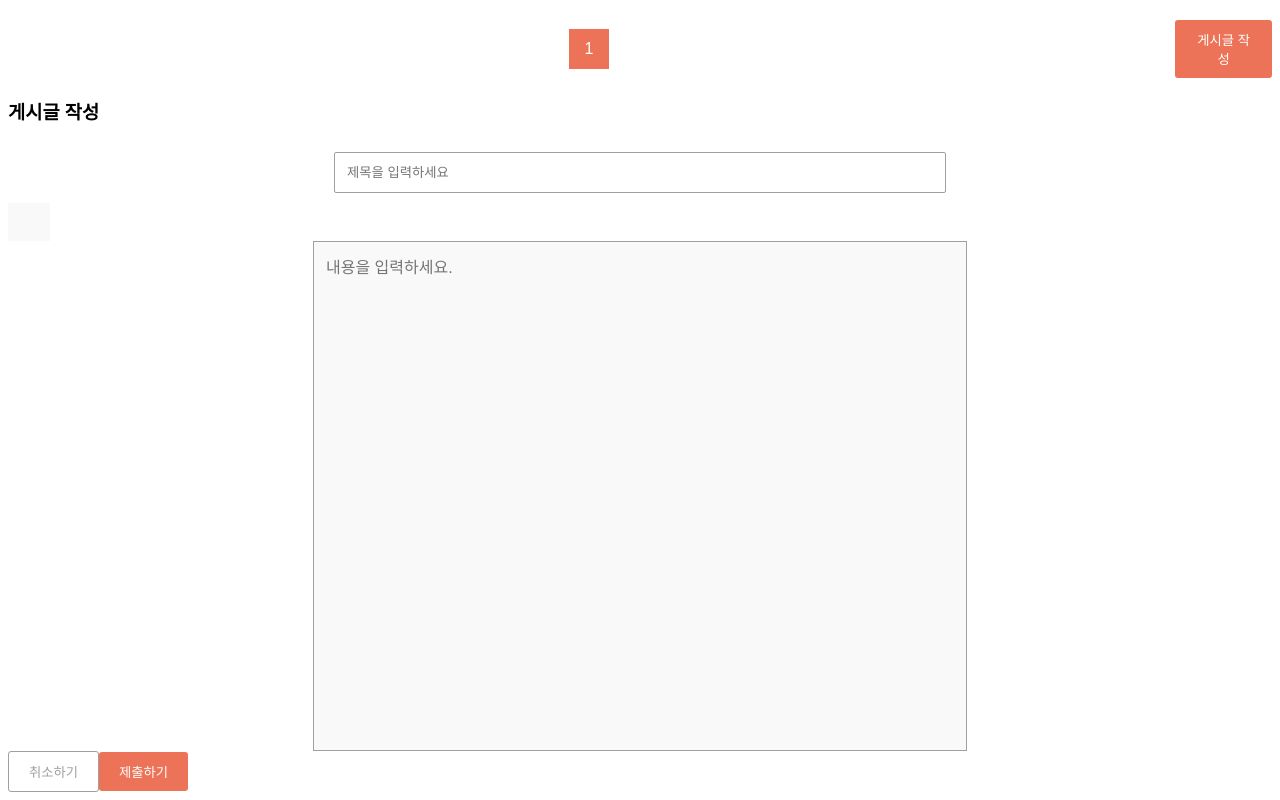
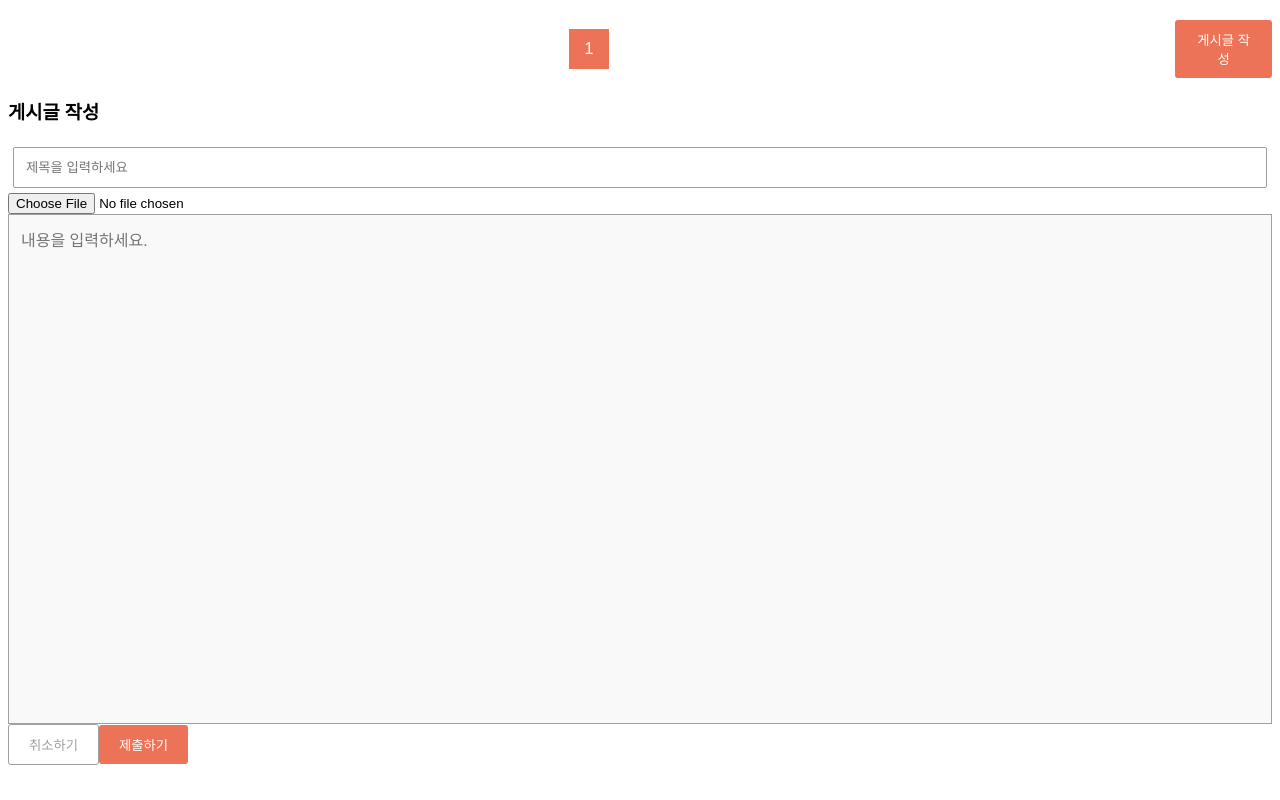
Before and after one commit to Seol-and-children/byeolbyeol-coffee-frontend, a React (Create React App) app: page /review-write in a window 1280 px wide. Shown: the part 522-1322 px from the top of the page. After the commit the page ends 1295 px from the top, so only its background shows below. Built offline with nearby package versions, Linux system fonts and the light colour scheme; no server answers.

Commit message:
[Review] ReviewItem 수정

```diff
--- a/src/css/ReviewItem.css
+++ b/src/css/ReviewItem.css
@@ -4,8 +4,3 @@
 body {
     font-family: 'NanumGothic', sans-serif;
   }
-
-.review-item-container {
-    display: flex;
-    align-items: center;
-  }
--- a/src/css/ReviewList.css
+++ b/src/css/ReviewList.css
@@ -1,5 +1,4 @@
 /* ReviewList.css */
-
 
 body {
     font-family: 'NanumGothic', sans-serif;
--- a/src/css/ReviewWrite.css
+++ b/src/css/ReviewWrite.css
@@ -1,83 +1,44 @@
 /* ReviewWrite.css */
-
 
 body {
   font-family: 'NanumGothic', sans-serif;
 }
 
-.material-symbols-outlined {
-    font-variation-settings:
-      'FILL' 0,
-      'wght' 400,
-      'GRAD' 0,
-      'opsz' 24;
-  }
-
 .new-post-title {
   box-sizing: border-box;
   margin-bottom: 16px;
-    font-family: 'NanumGothic', sans-serif;
-    width: 50%; /* 가로 크기 조절: 화면 중앙의 2분의 1 */
-    margin: 0 auto; /* 가운데 정렬 */
-    padding: 10px; /* 내부 여백 추가 */
-
-
+  margin: 0 auto;
+  padding: 5px;
 }
 
 .new-post-title input {
   width: 100%;
-    padding: 12px; /* Adjust the padding as needed */
+  padding: 12px;
   box-sizing: border-box;
   border: 1px solid #A0A0A0;
   color: #A0A0A0;
-    border-radius: 2px; /* Add border-radius for rounded corners, adjust as needed */
-  }
-
-
-  input[type="file"] {
-    opacity: 0;
-    width: 0.1px;
-    height: 0.1px;
-    position: absolute;
-    z-index: -1;
-  }
-
-  label[for="fileInput"] {
-    cursor: pointer;
-    display: inline-block;
-    padding: 10px;
-    background-color: #F9F9F9;
-    color: #fff; /* 버튼 글자색 변경 (예시) */
-  }
-
-  /* 추가된 스타일: Material Symbols Outlined 폰트로 아이콘 추가 */
-  label[for="fileInput"]::after {
-    font-family: 'Material Symbols Outlined';
-    content: "\E8E6"; /* 아이콘 유니코드 (이미지 아이콘 예시) */
-    margin-left: 10px; /* 아이콘과 글자 사이 여백 조절 (예시) */
+  border-radius: 2px;
 }
 
 .new-post-content {
   background-color: #F9F9F9;
-  width: 50%; /* 가로 크기 조절: 화면 중앙의 2분의 1 */
-  margin: 0 auto; /* 가운데 정렬 */
-  padding: 10px; /* 내부 여백 추가 */
+  margin: 0 auto;
+  padding: 10px;
   border: 1px solid #A0A0A0;
 }
 
 .new-post-content textarea {
-  width: 100%; /* 텍스트 박스의 가로 크기를 부모인 .new-post-content에 맞춤 */
-  height: 60vh; /* 세로 크기 조절: 화면의 50% */
-  resize: none; /* 사용자 크기 조절 비활성화 */
-  border: none; /* 테두리 제거 */
-  outline: none; /* 포커스 효과 제거 */
+  width: 100%;
+  height: 60vh;
+  resize: none;
+  border: none;
+  outline: none;
   background-color: #F9F9F9;
-  color: #000; /* 텍스트 색상 */
-  font-size: 16px; /* 폰트 크기 */
-  placeholder: #B5B5B5; /* 플레이스홀더 색상 */
+  color: #000;
+  font-size: 16px;
+  placeholder: #B5B5B5;
   font-family: 'NanumGothic', sans-serif;
 }
-
 
 .submit-button {
   background-color: #EC7357;
```
Lines whose indentation alone changed are shown as unchanged.
